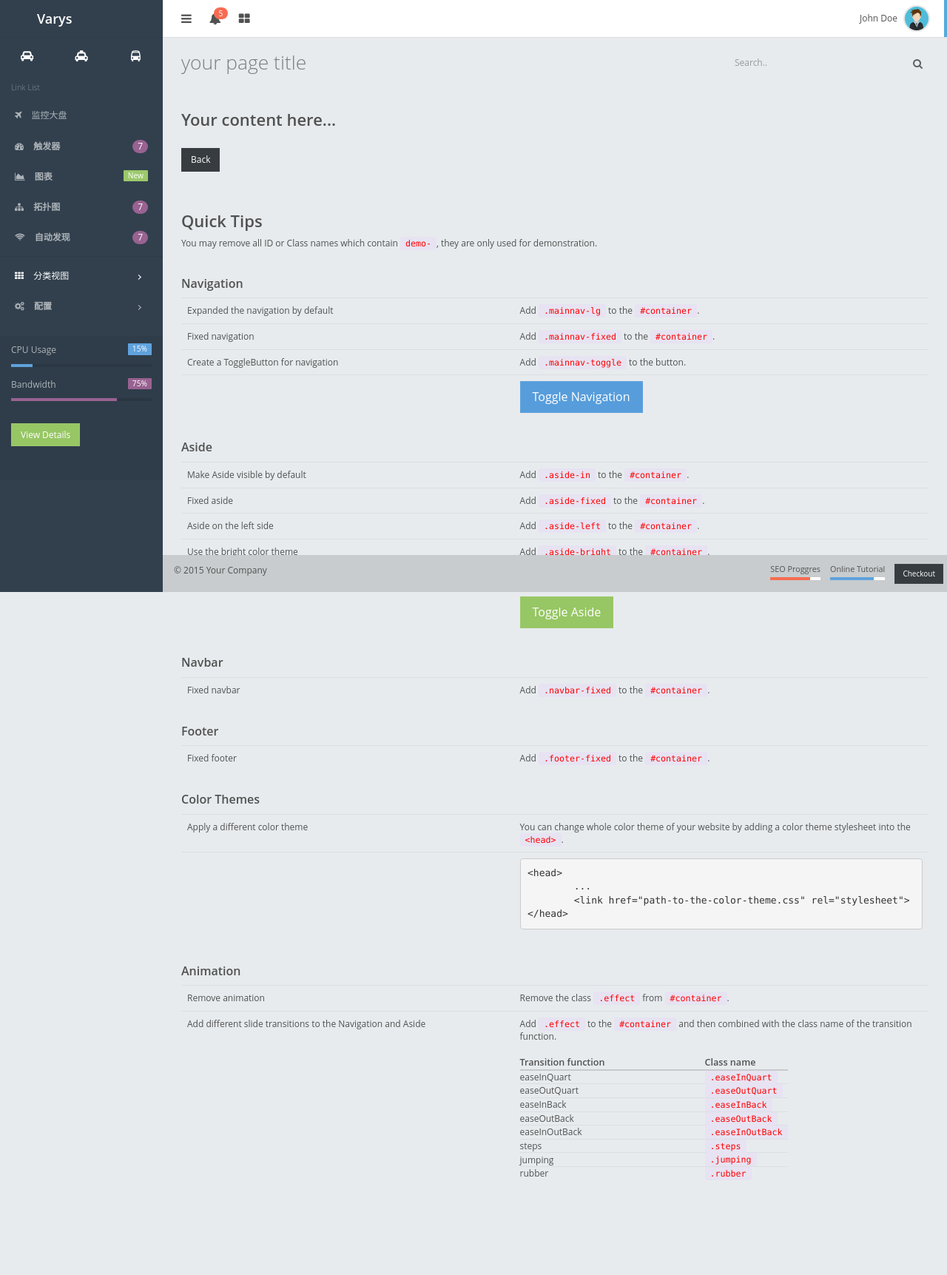
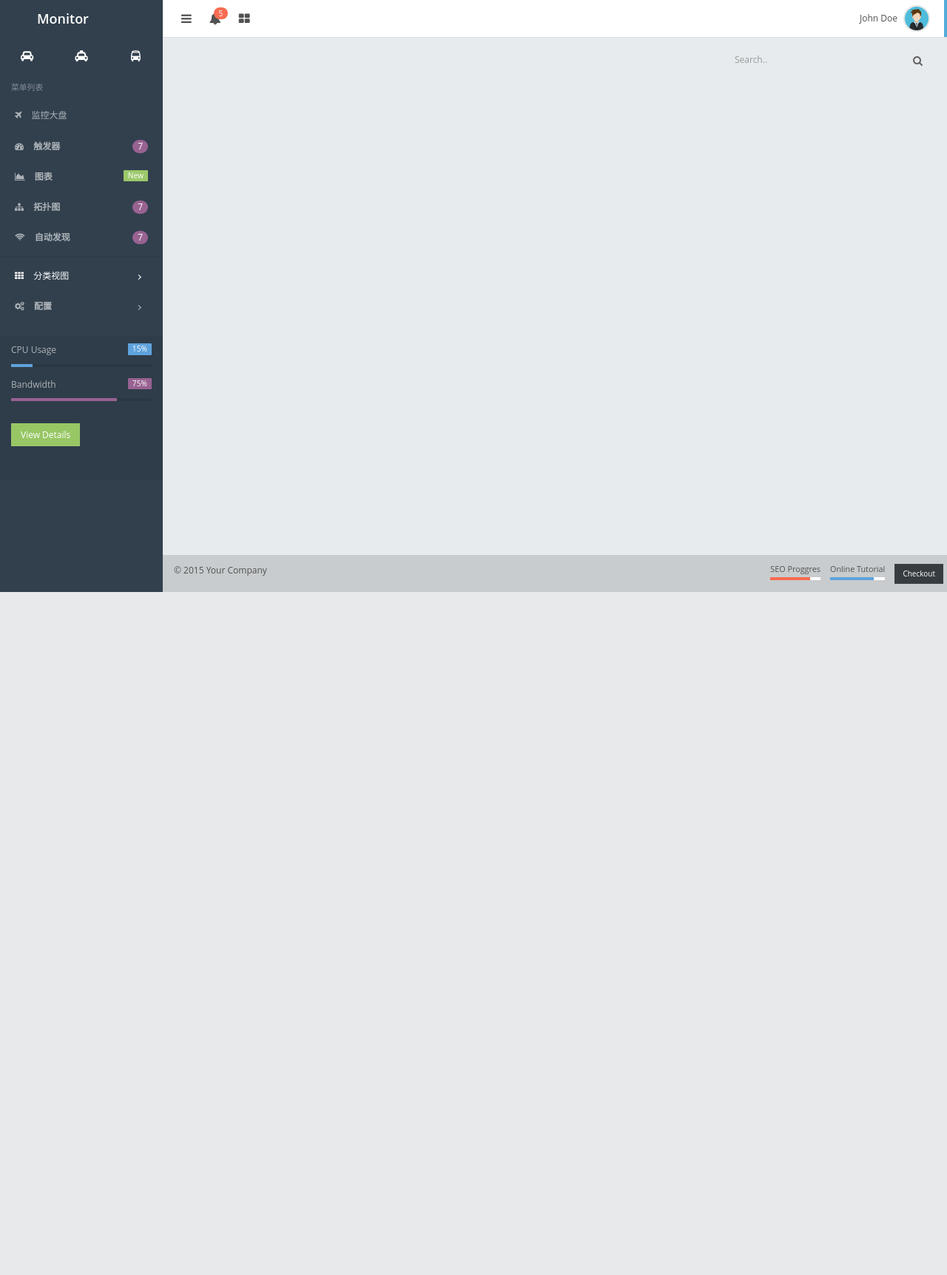
Before and after one commit to yubinhong/monitor, a Django app: template templates/monitor/index.html in a window 1280 px wide. Shown: the whole page at 74% size. After the commit the page ends 800 px from the top, so only its background shows below. Run offline with Django 3.2, Linux system fonts and the light colour scheme; the template is opened without the code that fills it, so the values that code supplies are empty; some libraries are stand-ins or nearby versions.

Commit message:
修改templates

```diff
--- a/monitor/urls.py
+++ b/monitor/urls.py
@@ -25,5 +25,6 @@ urlpatterns = [
     url(r'triggers/$',views.triggers,name='triggers'),
     url(r'hosts/$',views.hosts ,name='hosts'),
     url(r'hosts/(\d+)/$',views.host_detail ,name='host_detail'),
-    url(r'logout/$',views.logout)
+    url(r'logout/$',views.logout),
+    url(r'get_hosts_status/$',views.get_hosts_status,name='get_hosts_status')
 ]
--- a/templates/monitor/hosts.html
+++ b/templates/monitor/hosts.html
@@ -54,8 +54,8 @@
                     {% for host in host_list %}
                         <tr host-id="{{ host.id }}">
                             <td data-type="name"><a href="{% url 'host_detail' host.id %}" > {{ host.name }}({{ host.ip_addr }}) </a> </td>
-                            <td data-type="services">{{ host.get_status_display }}</td>
-                            <td data-type="status">{{ host.get_status_display }}</td>
+                            <td data-type="services"></td>
+                            <td data-type="status"></td>
                             <td data-type="uptime">loading...</td>
                             <td    onmouseover="ShowTriggerDetail({{ host.id }}, 5)" data-type="5" >
 
--- a/templates/monitor/index.html
+++ b/templates/monitor/index.html
@@ -12,10 +12,10 @@
 				<!--Brand logo & name-->
 				<!--================================-->
 				<div class="navbar-header">
-					<a href="index.html" class="navbar-brand">
+					<a href="/index/" class="navbar-brand">
 						<!--img src="img/logo.png" alt="Nifty Logo" class="brand-icon" -->
 						<div class="brand-title">
-							<span class="brand-text">Varys</span>
+							<span class="brand-text">Monitor</span>
 						</div>
 					</a>
 				</div>
@@ -223,7 +223,7 @@
 				<!--~~~~~~~~~~~~~~~~~~~~~~~~~~~~~~~~-->
 
 				<div id="page-title">
-					<h2 class="page-header text-overflow">{% block page-title %}your page title{% endblock %}</h2>
+					<h2 class="page-header text-overflow">{% block page-title %}{% endblock %}</h2>
 
 					<!--Searchbox-->
 					<div class="searchbox">
@@ -259,171 +259,8 @@
 
 					<!-- QUICK TIPS -->
 					<!-- ==================================================================== -->
-					<h3>Your content here...</h3>
-					<br>
-					<a href="index.html" class="btn btn-dark">Back</a>
-					<br><br><br>
-					<h3>Quick Tips</h3>
-					<p>You may remove all ID or Class names which contain <code>demo-</code>, they are only used for demonstration.</p>
-					<br>
 
-					<h4>Navigation</h4>
-					<div class="table-responsive">
-						<table class="table">
-							<tbody>
-								<tr>
-									<td style="width:70ex">Expanded the navigation by default</td>
-									<td>Add <code>.mainnav-lg</code> to the <code>#container</code>.</td>
-								</tr>
-								<tr>
-									<td>Fixed navigation</td>
-									<td>Add <code>.mainnav-fixed</code> to the <code>#container</code>.</td>
-								</tr>
-								<tr>
-									<td>Create a ToggleButton for navigation</td>
-									<td>Add <code>.mainnav-toggle</code> to the button.</td>
-								</tr>
-								<tr>
-									<td></td>
-									<td>
-										<button class="btn btn-lg btn-primary mainnav-toggle">Toggle Navigation</button>
-									</td>
-								</tr>
-							</tbody>
-						</table>
-					</div>
 
-					<h4>Aside</h4>
-					<div class="table-responsive">
-						<table class="table">
-							<tbody>
-								<tr>
-									<td style="width:70ex">Make Aside visible by default</td>
-									<td>Add <code>.aside-in</code> to the <code>#container</code>.</td>
-								</tr>
-								<tr>
-									<td>Fixed aside</td>
-									<td>Add <code>.aside-fixed</code> to the <code>#container</code>.</td>
-								</tr>
-								<tr>
-									<td>Aside on the left side</td>
-									<td>Add <code>.aside-left</code> to the <code>#container</code>.</td>
-								</tr>
-								<tr>
-									<td>Use the bright color theme</td>
-									<td>Add <code>.aside-bright</code> to the <code>#container</code>.</td>
-								</tr>
-								<tr>
-									<td>Create a ToggleButton for aside</td>
-									<td>Add <code>.aside-toggle</code> to the button.</td>
-								</tr>
-								<tr>
-									<td></td>
-									<td>
-										<button class="btn btn-success btn-lg aside-toggle">Toggle Aside</button>
-									</td>
-								</tr>
-							</tbody>
-						</table>
-					</div>
-					<h4>Navbar</h4>
-					<div class="table-responsive">
-						<table class="table">
-							<tbody>
-								<tr>
-									<td style="width:70ex">Fixed navbar</td>
-									<td>Add <code>.navbar-fixed</code> to the <code>#container</code>.</td>
-								</tr>
-							</tbody>
-						</table>
-					</div>
-					<h4>Footer</h4>
-					<div class="table-responsive">
-						<table class="table">
-							<tbody>
-								<tr>
-									<td style="width:70ex">Fixed footer</td>
-									<td>Add <code>.footer-fixed</code> to the <code>#container</code>.</td>
-								</tr>
-							</tbody>
-						</table>
-					</div>
-					<h4>Color Themes</h4>
-					<div class="table-responsive">
-						<table class="table">
-							<tbody>
-								<tr>
-									<td style="width:70ex">Apply a different color theme</td>
-									<td>You can change whole color theme of your website by adding a color theme stylesheet into the <code>&lt;head></code>.</td>
-								</tr>
-								<tr>
-									<td></td>
-									<td><pre>&lt;head><br>	...<br>	&lt;link href="path-to-the-color-theme.css" rel="stylesheet"><br>&lt;/head></pre></td>
-								</tr>
-							</tbody>
-						</table>
-					</div>
-					<h4>Animation</h4>
-					<div class="table-responsive">
-						<table class="table">
-							<tbody>
-								<tr>
-									<td style="width:70ex">Remove animation</td>
-									<td>Remove the class <code>.effect</code> from <code>#container</code>.</td>
-								</tr>
-								<tr>
-									<td>Add different slide transitions to the Navigation and Aside</td>
-									<td>
-										Add <code>.effect</code> to the <code>#container</code> and then combined with the class name of the transition function.
-										<br>
-										<br>
-										<table>
-											<thead>
-												<tr>
-													<th style="width: 250px;">Transition function</th>
-													<th>Class name</th>
-												</tr>
-											</thead>
-											<tbody>
-												<tr>
-													<td>easeInQuart</td>
-													<td><code>.easeInQuart</code></td>
-												</tr>
-												<tr>
-													<td>easeOutQuart</td>
-													<td><code>.easeOutQuart</code></td>
-												</tr>
-												<tr>
-													<td>easeInBack</td>
-													<td><code>.easeInBack</code></td>
-												</tr>
-												<tr>
-													<td>easeOutBack</td>
-													<td><code>.easeOutBack</code></td>
-												</tr>
-												<tr>
-													<td>easeInOutBack</td>
-													<td><code>.easeInOutBack</code></td>
-												</tr>
-												<tr>
-													<td>steps</td>
-													<td><code>.steps</code></td>
-												</tr>
-												<tr>
-													<td>jumping</td>
-													<td><code>.jumping</code></td>
-												</tr>
-												<tr>
-													<td>rubber</td>
-													<td><code>.rubber</code></td>
-												</tr>
-											</tbody>
-										</table>
-									</td>
-								</tr>
-							</tbody>
-						</table>
-					</div>
 					<!-- ==================================================================== -->
 					<!-- END QUICK TIPS -->
 
@@ -478,7 +315,7 @@
 								<ul id="mainnav-menu" class="list-group">
 
 									<!--Category name-->
-									<li class="list-header">Link List</li>
+									<li class="list-header">菜单列表</li>
 
 									<!--Menu list item-->
 									<li class="">
```
Also changed, not shown: web_manage/views.py (+6 -1 lines).
